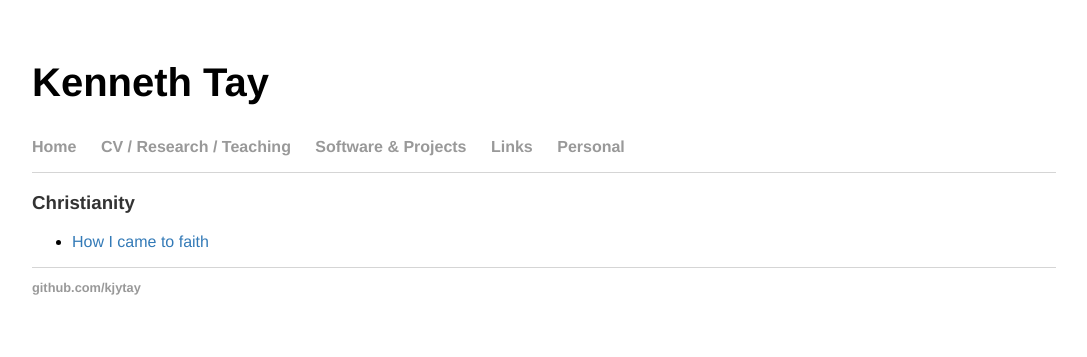
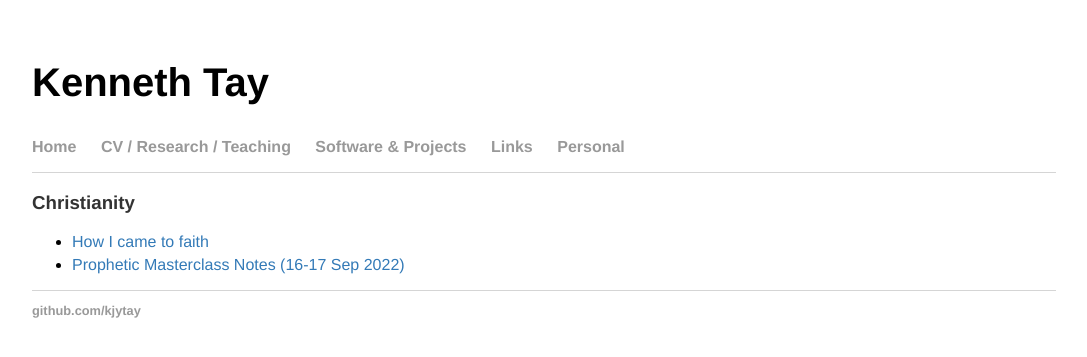
Before and after one commit to kjytay/kjytay.github.io, a Jekyll site: the page built from personal/index.html, in a window 1280 px wide. Shown: the top 357 px of the page, without its empty margins (96-1183 px from the left). Built offline with Jekyll 4.4.1, drawn with Linux system fonts in a browser that asks for light colours.

Commit message:
Add prophetic masterclass notes.

```diff
--- a/personal/index.html
+++ b/personal/index.html
@@ -6,4 +6,5 @@ title: Kenneth Tay
 <h3>Christianity</h3>
 <ul>
   <li><a target="_blank" href="My testimony 2023-02-17.pdf">How I came to faith</a></li>
+  <li><a target="_blank" href="https://docs.google.com/document/d/1Mev_l8DwVohMo1AZEk46roxLvnA6tisSfTFVfB9Jo5Y/edit?usp=sharing">Prophetic Masterclass Notes (16-17 Sep 2022)</a></li>
 </ul>
```
